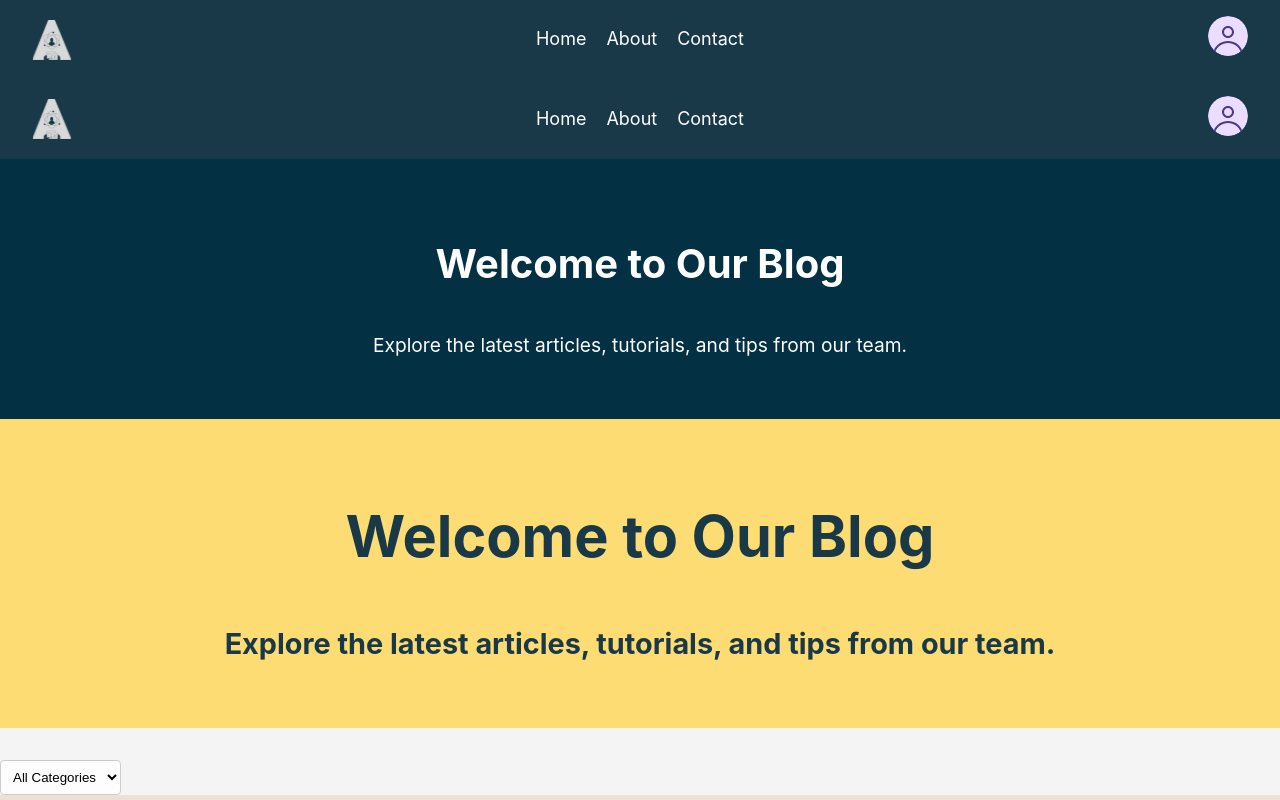
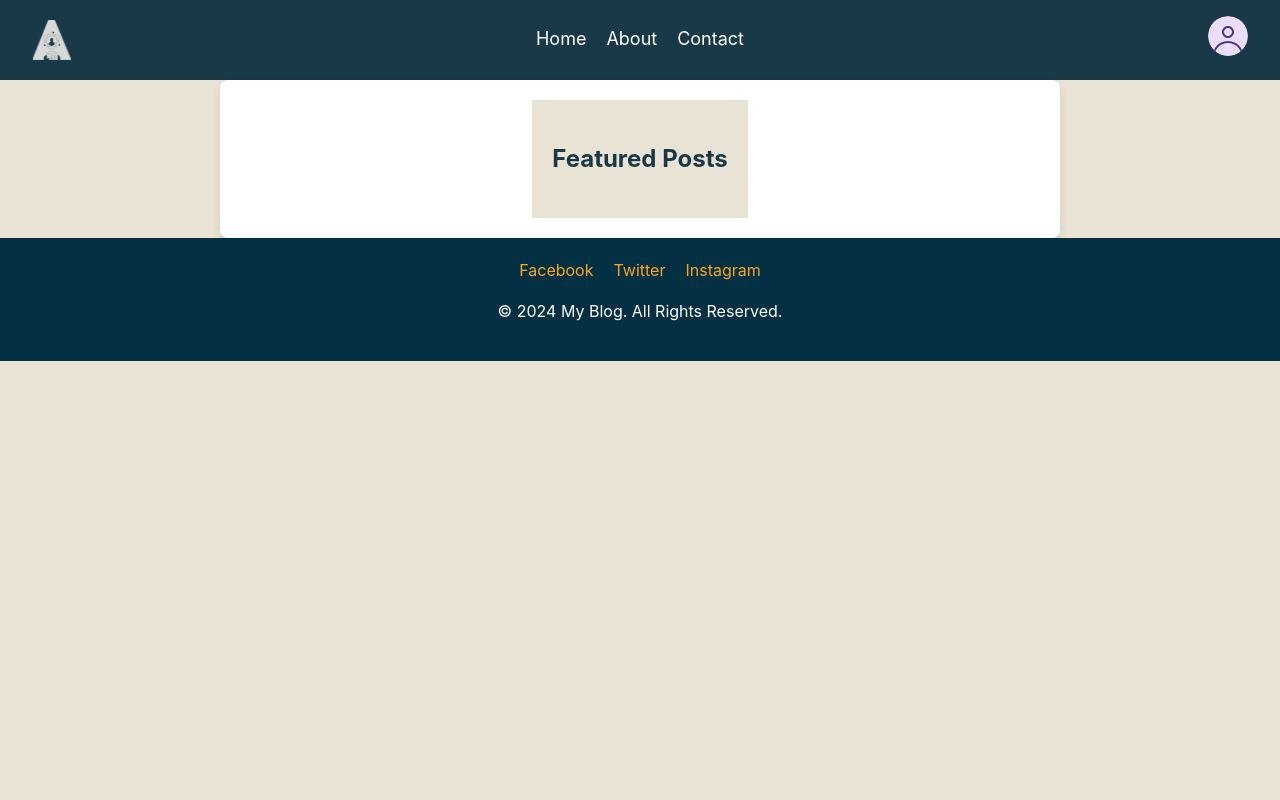
Before and after one commit to sherry-web/react-blog, a React (Create React App) app: page /post/1 in a window 1280 px wide. Shown: the top 800 px of the page. Built offline with nearby package versions, Linux system fonts and the light colour scheme.

Commit message:
Fix FeaturedPost component integration, update App.js routing, and enhance category filtering

```diff
--- a/src/App.css
+++ b/src/App.css
@@ -30,6 +30,9 @@ body {
   margin-bottom: 2rem;
 }
 
+.App .welcome-message {
+  background-color: var(--primary-color);
+}
 /* Blog Post Container */
 .blog-post-container {
   display: flex;
@@ -129,3 +132,17 @@ a:hover {
     width: 90%; /* Full width on smaller screens */
   }
 }
+
+.featured-post-container {
+  display: flex;
+  justify-content: center; /* Centers horizontally */
+  align-items: center; /* Centers vertically */
+  flex-direction: column; /* Optional: Ensures content stacks vertically */
+  padding: 20px; /* Adds some spacing around the content */
+  margin: 0 auto; /* Centers the container itself */
+  max-width: 800px; /* Limits the width of the content */
+  text-align: center; /* Centers text inside the container */
+  background-color: var(--text-color-light); /* Optional: Adds a light background for visibility */
+  border-radius: 8px; /* Optional: Rounds the edges */
+  box-shadow: 0 4px 8px rgba(0, 0, 0, 0.1); /* Optional: Adds subtle shadow */
+}
--- a/src/App.js
+++ b/src/App.js
@@ -1,20 +1,16 @@
 import React, { useState, useEffect, useMemo } from 'react';
 import { BrowserRouter as Router, Route, Routes } from 'react-router-dom';
 import './App.css';
-import Header from './components/Header';
 import Navbar from './components/NavBar';
 import BlogList from './components/BlogList';
 import Sidebar from './components/Sidebar';
-import Footer from './components/Footer';
 import SearchBar from './components/SearchBar';
 import Pagination from './components/Pagination';
-import FeaturedPost from './components/FeaturedPost'; // Ensure correct import
 import HeroBanner from './components/HeroBanner';
 import CategoryFilter from './components/CategoryFilter';
 import BackToTopButton from './components/BackToTopButton';
+import FeaturedPost from './components/FeaturedPost';
 import AppLayout from './components/AppLayout';
-
-import './components/styles/global.css';
 
 const App = () => {
   const [posts, setPosts] = useState([]);
@@ -22,7 +18,6 @@ const App = () => {
   const [filteredCategory, setFilteredCategory] = useState('All');
 
   useEffect(() => {
-    // Sample posts or fetch from an API
     const samplePosts = [
       { id: 1, title: 'Blog Post 1', content: 'Content for the first blog post', category: 'Technology' },
       { id: 2, title: 'Blog Post 2', content: 'Content for the second blog post', category: 'Lifestyle' },
@@ -41,42 +36,43 @@ const App = () => {
   return (
     <AppLayout>
       <Router>
-      <div className="App">
-        <Header />
         <Navbar />
-        <HeroBanner />
-
-        <main>
-  <div className="welcome-message">
-    <h1>Welcome to Our Blog</h1>
-    <p>Explore the latest articles, tutorials, and tips from our team.</p>
-  </div>
-          <CategoryFilter categories={categories} onFilterSelect={handleCategorySelect} />
-          <FeaturedPost post={posts[0]} /> {/* Show one featured post, for example */}
-
         <Routes>
           <Route
             path="/"
             element={
               <>
+                {/* Unified Hero Section */}
+                <HeroBanner
+                  title="Welcome to Our Blog"
+                  subtitle="Explore the latest articles, tutorials, and tips from our team."
+                  styleType="primary"
+                />
+                <main>
+                  <CategoryFilter categories={categories} onFilterSelect={handleCategorySelect} />
+                  <FeaturedPost post={posts[0]} />
                   <SearchBar />
+                  <div className="frame">
                     <BlogList posts={filteredPosts} />
+                  </div>
                   <Sidebar items={posts.map((post) => post.title)} />
                   <Pagination />
+                </main>
               </>
             }
           />
-            {/* Pass a specific post to FeaturedPost */}
+
+          {/* Route: Individual Blog Post */}
           <Route
             path="/post/:id"
-              element={<FeaturedPost post={posts.find(post => post.id === parseInt(window.location.pathname.split("/").pop()))} />}
+            element={
+              <div className="featured-post-container">
+                <FeaturedPost post={posts.find((post) => post.id === parseInt(window.location.pathname.split('/').pop()))} />
+              </div>
+            }
           />
         </Routes>
-        </main>
-
         <BackToTopButton />
-        <Footer />
-      </div>
       </Router>
     </AppLayout>
   );
--- a/src/components/HeroBanner.js
+++ b/src/components/HeroBanner.js
@@ -1,11 +1,15 @@
 import React from 'react';
 import './styles/HeroBanner.css';
 
-const HeroBanner = () => (
-  <section className="hero-banner">
-    <h1>Welcome to Our Blog</h1>
-    <p>Explore the latest articles, tutorials, and tips from our team.</p>
-  </section>
-);
+const HeroBanner = ({ title, subtitle, styleType }) => {
+  const bannerClass = styleType === 'primary' ? 'hero-banner' : 'welcome-message';
+
+  return (
+    <div className={bannerClass}>
+      <h1>{title}</h1>
+      {subtitle && <p>{subtitle}</p>}
+    </div>
+  );
+};
 
 export default HeroBanner;
--- a/src/components/styles/BlogCard.css
+++ b/src/components/styles/BlogCard.css
@@ -29,3 +29,17 @@
     color: #333;
     text-align: left;
   }
+
+  .featured-post-container {
+    display: flex;
+    justify-content: center; /* Centers horizontally */
+    align-items: center; /* Centers vertically */
+    flex-direction: column; /* Optional: Ensures content stacks vertically */
+    padding: 20px; /* Adds some spacing around the content */
+    margin: 0 auto; /* Centers the container itself */
+    max-width: 800px; /* Limits the width of the content */
+    text-align: center; /* Centers text inside the container */
+    background-color: var(--text-color-light); /* Optional: Adds a light background for visibility */
+    border-radius: 8px; /* Optional: Rounds the edges */
+    box-shadow: 0 4px 8px rgba(0, 0, 0, 0.1); /* Optional: Adds subtle shadow */
+  }
--- a/src/components/styles/BlogList.css
+++ b/src/components/styles/BlogList.css
@@ -1,9 +1,38 @@
+/* Frame to center the blog list */
+.frame {
+  display: flex;
+  justify-content: center; /* Centers the entire blog list horizontally */
+  align-items: center; /* Centers the entire blog list vertically (if height is set) */
+  padding: 20px;
+  margin: auto; /* Centers the frame in its container */
+  max-width: 1200px; /* Optional: Restricts the width of the frame */
+}
+
+/* Blog List styles */
 .blog-list {
   display: grid;
-  grid-template-columns: repeat(auto-fill, minmax(300px, 1fr));
-  gap: 20px;
+  grid-template-columns: repeat(auto-fit, minmax(250px, 1fr)); /* Responsive columns */
+  gap: 20px; /* Spacing between cards */
+  width: 100%; /* Ensures the blog list uses the frame's full width */
 }
 
+/* Individual Blog Item */
+.blog-item {
+  background-color: var(--text-color-light);
+  padding: 15px;
+  border-radius: 8px;
+  box-shadow: 0 4px 8px rgba(0, 0, 0, 0.1);
+  transition: transform 0.3s ease;
+  display: flex;
+  flex-direction: column;
+  align-items: center;
+}
+
+.blog-item:hover {
+  transform: scale(1.05);
+}
+
+/* Blog Card */
 .blog-card {
   background-color: #fff;
   border-radius: 10px;
@@ -24,6 +53,7 @@
 
 .blog-content {
   padding: 15px;
+  text-align: center;
 }
 
 .blog-content h2 {
--- a/src/components/styles/BlogPost.css
+++ b/src/components/styles/BlogPost.css
@@ -12,3 +12,17 @@
     font-size: 1.1em;
     line-height: 1.6;
   }
+
+  .featured-post-container {
+    display: flex;
+    justify-content: center; /* Centers horizontally */
+    align-items: center; /* Centers vertically */
+    flex-direction: column; /* Optional: Ensures content stacks vertically */
+    padding: 20px; /* Adds some spacing around the content */
+    margin: 0 auto; /* Centers the container itself */
+    max-width: 800px; /* Limits the width of the content */
+    text-align: center; /* Centers text inside the container */
+    background-color: var(--text-color-light); /* Optional: Adds a light background for visibility */
+    border-radius: 8px; /* Optional: Rounds the edges */
+    box-shadow: 0 4px 8px rgba(0, 0, 0, 0.1); /* Optional: Adds subtle shadow */
+  }
--- a/src/components/styles/BlogPostCard.css
+++ b/src/components/styles/BlogPostCard.css
@@ -71,3 +71,17 @@
   font-size: 14px;
   color: #333;
 }
+
+.featured-post-container {
+  display: flex;
+  justify-content: center; /* Centers horizontally */
+  align-items: center; /* Centers vertically */
+  flex-direction: column; /* Optional: Ensures content stacks vertically */
+  padding: 20px; /* Adds some spacing around the content */
+  margin: 0 auto; /* Centers the container itself */
+  max-width: 800px; /* Limits the width of the content */
+  text-align: center; /* Centers text inside the container */
+  background-color: var(--text-color-light); /* Optional: Adds a light background for visibility */
+  border-radius: 8px; /* Optional: Rounds the edges */
+  box-shadow: 0 4px 8px rgba(0, 0, 0, 0.1); /* Optional: Adds subtle shadow */
+}
--- a/src/components/styles/HeroBanner.css
+++ b/src/components/styles/HeroBanner.css
@@ -13,3 +13,13 @@
   font-size: 1.2rem;
   margin-top: 10px;
 }
+
+.welcome-message {
+  background-color: var(--primary-color);
+  color: var(--text-color-dark);
+  text-align: center;
+  padding: 2rem;
+  font-size: 1.8rem;
+  font-weight: bold;
+  margin-bottom: 2rem;
+}
```
Lines whose indentation alone changed are shown as unchanged.
